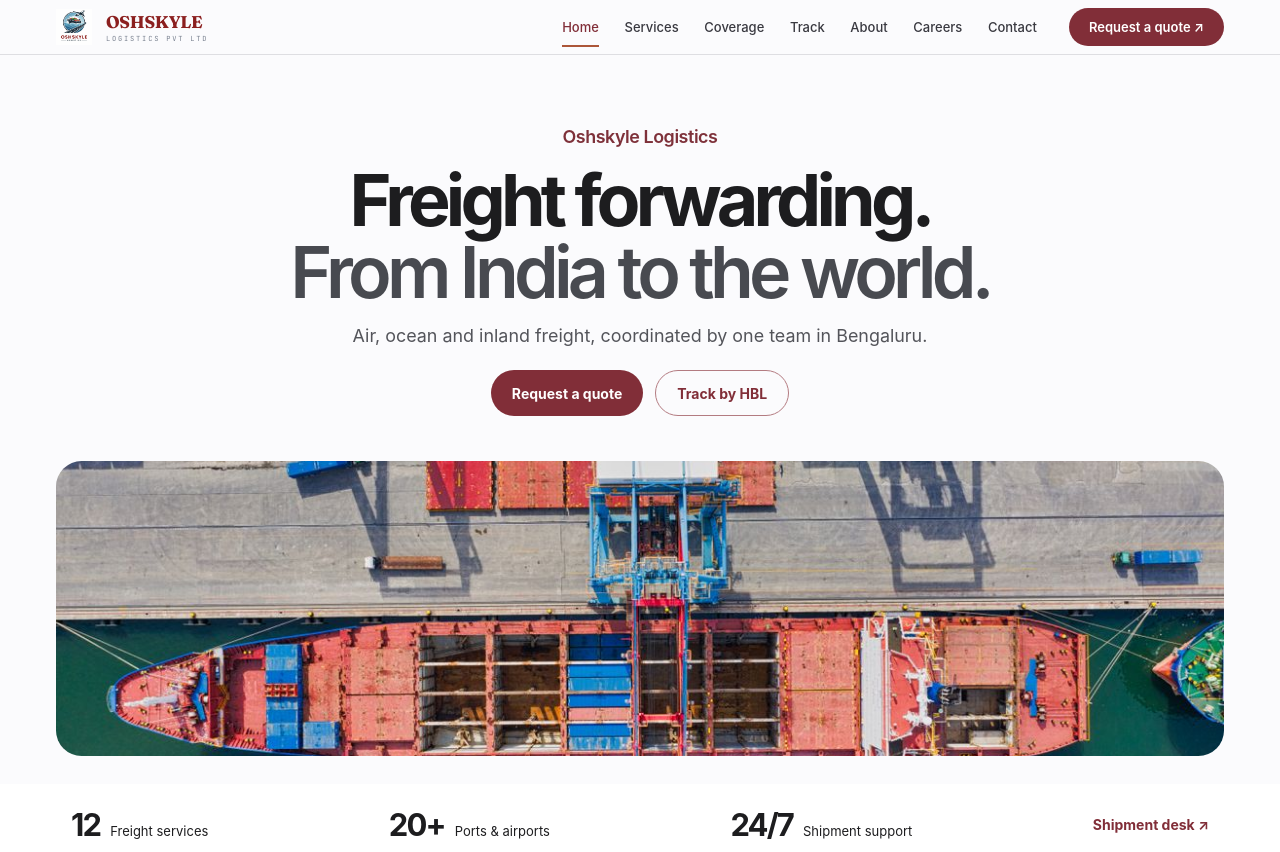
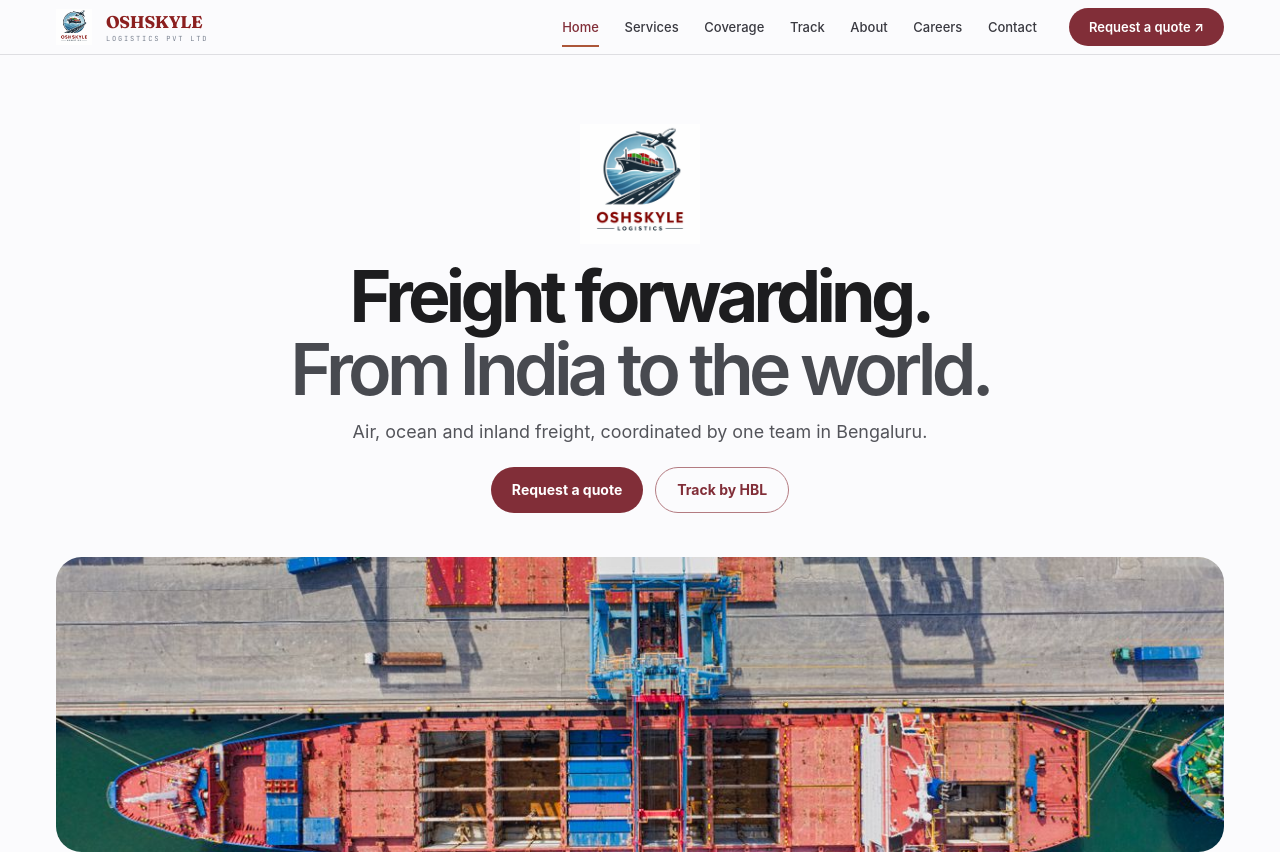
Before and after one commit to Prithviprasad1997/Oshskyle-Website, a website: page public/index.html in a window 1280 px wide. Shown: the top 852 px of the page. Drawn offline with Linux system fonts and the light colour scheme.

Commit message:
Feature the Oshskyle logo above the homepage headline

```diff
--- a/public/index.html
+++ b/public/index.html
@@ -151,7 +151,7 @@
 
 <!-- HERO -->
 <main id="main-content" tabindex="-1"><section class="dispatch voyage"><div class="container dispatch-grid">
-<div class="dispatch-copy"><p class="folio">Oshskyle Logistics</p><h1>Freight forwarding.<br><em>From India to the world.</em></h1><p class="intro">Air, ocean and inland freight, coordinated by one team in Bengaluru.</p><div class="actions"><a class="primary" href="contact.html#quote">Request a quote</a><a class="secondary" href="track.html">Track by HBL</a></div></div>
+<div class="dispatch-copy"><img src="site/logo-full.png" alt="Oshskyle Logistics" width="120" height="120" style="display:block;width:clamp(90px,15vw,120px);height:auto;margin:0 auto 16px;mix-blend-mode:multiply"><h1>Freight forwarding.<br><em>From India to the world.</em></h1><p class="intro">Air, ocean and inland freight, coordinated by one team in Bengaluru.</p><div class="actions"><a class="primary" href="contact.html#quote">Request a quote</a><a class="secondary" href="track.html">Track by HBL</a></div></div>
 <figure><img src="site/photos/terminal.jpg" width="1200" height="799" alt="Container ship alongside rows of cargo at a North Jakarta terminal" fetchpriority="high"></figure></div></section><div class="dispatch-strip"><div class="container"><span><b>12</b> Freight services</span><span><b>20+</b> Ports &amp; airports</span><span><b>24/7</b> Shipment support</span><a href="track.html">Shipment desk ↗</a></div></div>
 <!-- SERVICES -->
 <section class="svc" data-screen-label="02 Services">
```
